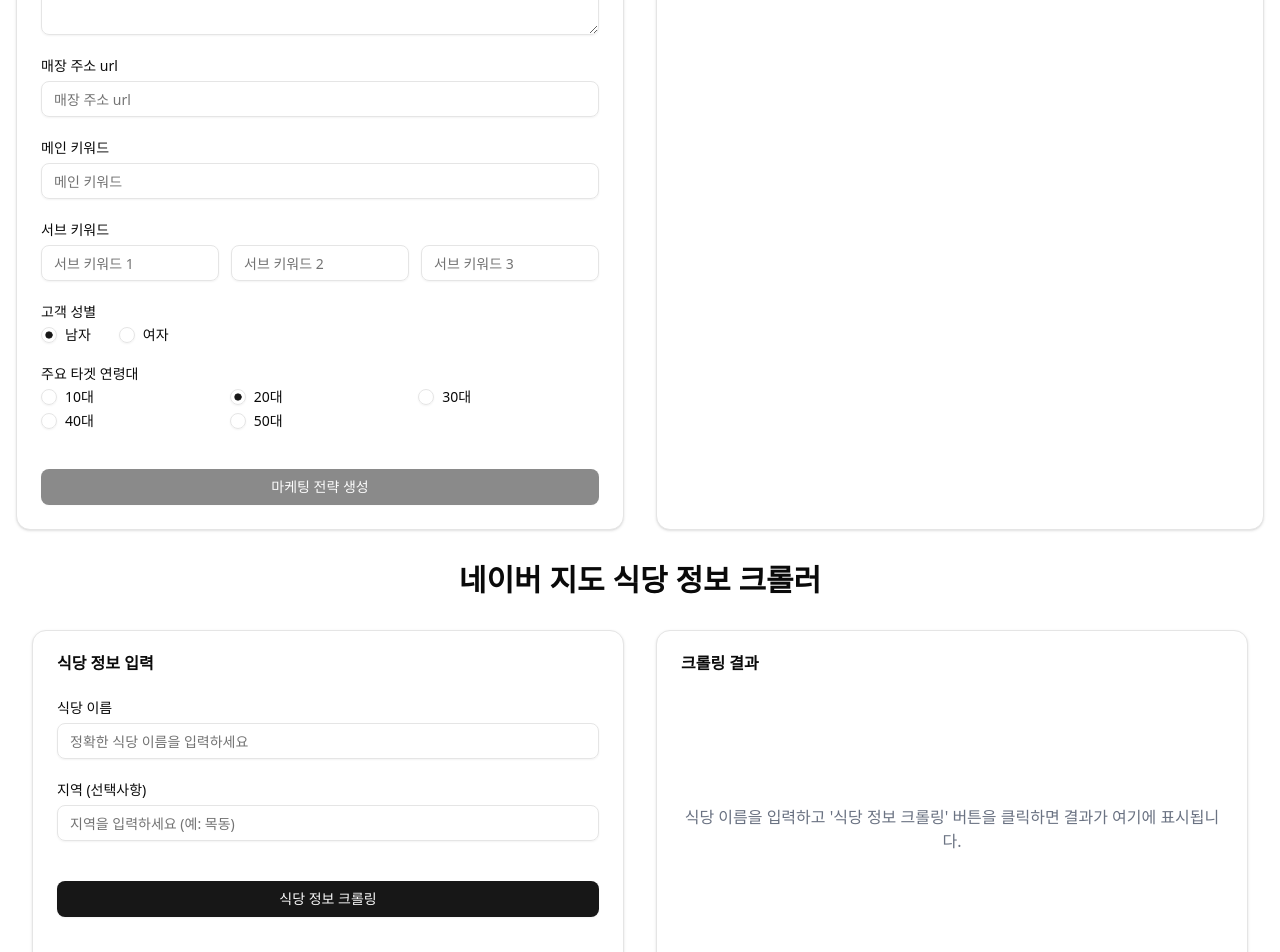
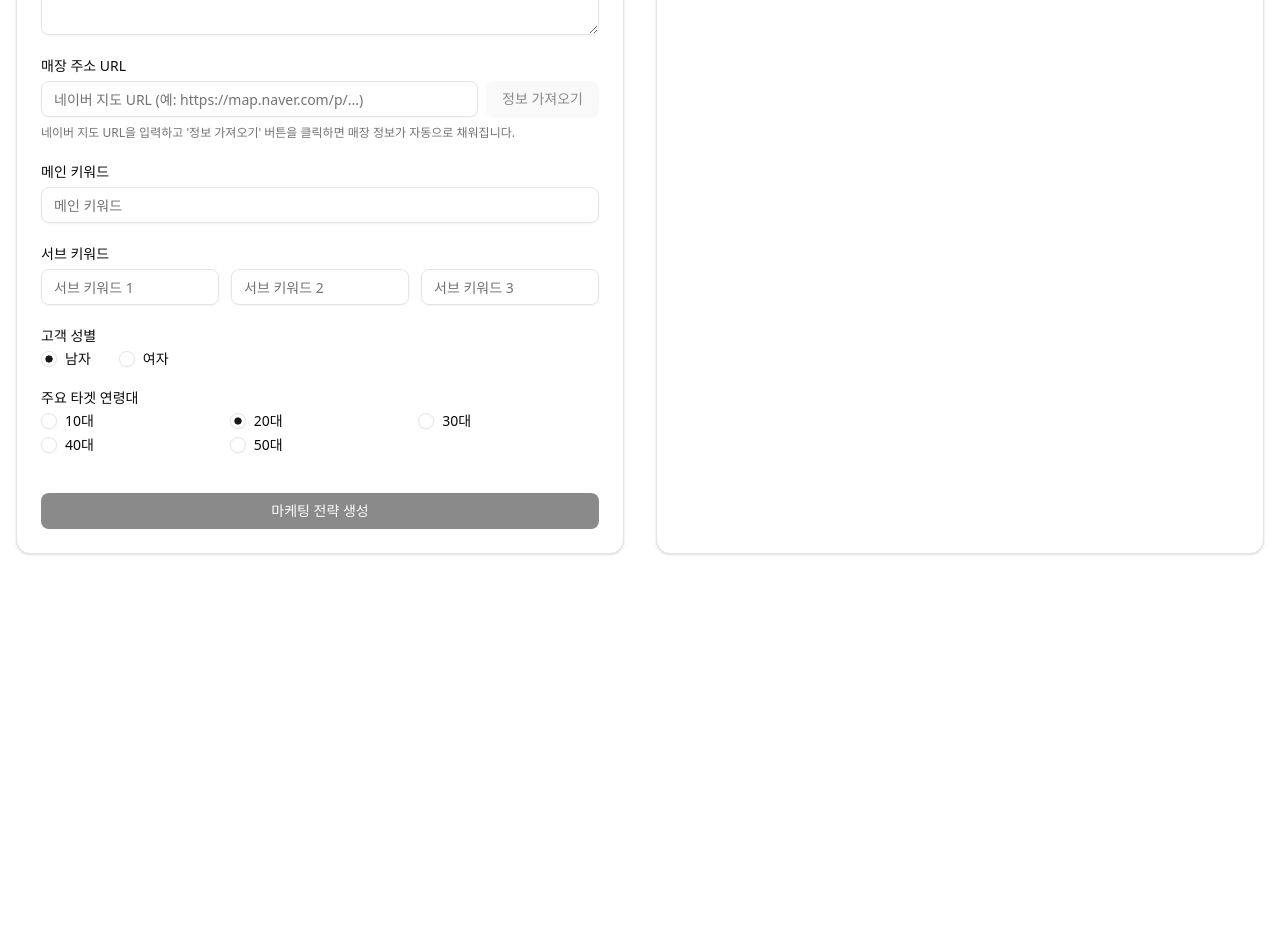
Before and after one commit to Han-Seung-Chan/AI-Blog, a Next.js app: page / in a window 1280 px wide. Shown: the part 320-1272 px from the top of the page. After the commit the page ends 906 px from the top, so only its background shows below. Built offline with nearby package versions, Linux system fonts and the light colour scheme.

Commit message:
feat: Combining AI and crawling

```diff
--- a/src/app/api/crawler/route.ts
+++ b/src/app/api/crawler/route.ts
@@ -1,16 +1,8 @@
 import { NextRequest, NextResponse } from "next/server";
 import puppeteer from "puppeteer";
 
-// 크롤링 상태 추적용 카운터
-let noPlaces = 0;
-
-async function crawlRestaurantInfo(
-  restaurantName: string,
-  location: string = "",
-) {
-  // 기본 데이터 구조 설정
+async function crawlRestaurantInfo(url: string) {
   const data = {
-    name: restaurantName,
     introduction: "",
     status: "success",
   };
@@ -28,12 +20,6 @@ async function crawlRestaurantInfo(
       "Mozilla/5.0 (Windows NT 10.0; Win64; x64) AppleWebKit/537.36 (KHTML, like Gecko) Chrome/91.0.4472.124 Safari/537.36",
     );
 
-    // 검색어에 지역을 포함하여 정확도를 높임
-    const searchQuery = `${restaurantName} ${location}`;
-    const encodedQuery = encodeURIComponent(searchQuery);
-    const url = `https://map.naver.com/p/search/${encodedQuery}`;
-
-    console.log(`크롤링 시작: ${searchQuery}`);
     await page.goto(url, { waitUntil: "networkidle2", timeout: 60000 });
 
     // iframe 요소를 찾을 때까지 대기
@@ -62,7 +48,6 @@ async function crawlRestaurantInfo(
       try {
         // 정보 탭 클릭 로직 수정
         await page.evaluate(() => {
-          // HTMLAnchorElement로 타입 단언하여 click 메서드에 접근 가능하도록 함
           const infoTabs = Array.from(
             document.querySelectorAll<HTMLAnchorElement>("a.tpj9w._tab-menu"),
           );
@@ -82,7 +67,7 @@ async function crawlRestaurantInfo(
         await new Promise((resolve) => setTimeout(resolve, 1000));
         console.log("정보 탭으로 이동 성공");
 
-        // 소개 텍스트 추출 로직 수정
+        // 소개 텍스트 추출
         const introductionText = await page.evaluate(() => {
           const introElement = document.querySelector(".T8RFa");
           return introElement?.textContent?.trim() || null;
@@ -101,7 +86,6 @@ async function crawlRestaurantInfo(
         console.error("소개 텍스트 추출 실패:", e);
       }
     } catch (e) {
-      noPlaces++;
       data.status = "failed";
       console.error("장소를 찾을 수 없거나 iframe 접근 실패:", e);
     }
@@ -119,7 +103,7 @@ export async function POST(request: NextRequest) {
   try {
     const body = await request.json();
 
-    const result = await crawlRestaurantInfo(body.name, body.location || "");
+    const result = await crawlRestaurantInfo(body.url);
     return NextResponse.json({ success: true, data: result });
   } catch (error: unknown) {
     console.error("API 처리 중 오류:", error);
--- a/src/app/page.tsx
+++ b/src/app/page.tsx
@@ -3,7 +3,6 @@
 import { StoreForm } from "@/components/StoreForm";
 import { ResultDisplay } from "@/components/ResultDisplay";
 import { useGeminiGeneration } from "@/hooks/useGeminiGeneration";
-import CrawlerPage from "@/components/Crawler";
 
 export default function Home() {
   const { result, loading, error, generateContent } = useGeminiGeneration();
@@ -18,8 +17,6 @@ export default function Home() {
         <StoreForm onSubmit={generateContent} isLoading={loading} />
         <ResultDisplay error={error} loading={loading} result={result} />
       </div>
-
-      <CrawlerPage />
     </div>
   );
 }
--- a/src/components/Crawler.tsx
+++ /dev/null
@@ -1,142 +0,0 @@
-"use client";
-
-import { useState } from "react";
-import { Button } from "@/components/ui/button";
-import { Input } from "@/components/ui/input";
-import { Card, CardContent, CardHeader, CardTitle } from "@/components/ui/card";
-import { Label } from "@/components/ui/label";
-import { Loader2 } from "lucide-react";
-
-export default function CrawlerPage() {
-  const [restaurantName, setRestaurantName] = useState("");
-  const [location, setLocation] = useState("");
-  const [loading, setLoading] = useState(false);
-  const [result, setResult] = useState<any>(null);
-  const [error, setError] = useState("");
-
-  const handleCrawlSingle = async () => {
-    if (!restaurantName) {
-      setError("식당 이름을 입력해주세요");
-      return;
-    }
-
-    setLoading(true);
-    setError("");
-    setResult(null);
-
-    try {
-      const res = await fetch("/api/crawler", {
-        method: "POST",
-        headers: {
-          "Content-Type": "application/json",
-        },
-        body: JSON.stringify({
-          type: "single",
-          name: restaurantName,
-          location: location,
-        }),
-      });
-
-      const data = await res.json();
-
-      if (!res.ok) {
-        throw new Error(data.error || "크롤링 처리 중 오류가 발생했습니다");
-      }
-
-      setResult(data.data);
-    } catch (error) {
-      console.error("오류:", error);
-      setError(
-        error instanceof Error
-          ? error.message
-          : "오류가 발생했습니다. 다시 시도해 주세요.",
-      );
-    } finally {
-      setLoading(false);
-    }
-  };
-
-  return (
-    <div className="container mx-auto px-4 py-8">
-      <h1 className="mb-8 text-center text-3xl font-bold">
-        네이버 지도 식당 정보 크롤러
-      </h1>
-
-      <div className="grid grid-cols-1 gap-8 md:grid-cols-2">
-        <Card>
-          <CardHeader>
-            <CardTitle>식당 정보 입력</CardTitle>
-          </CardHeader>
-          <CardContent className="space-y-6">
-            <div className="space-y-2">
-              <Label htmlFor="restaurantName">식당 이름</Label>
-              <Input
-                id="restaurantName"
-                value={restaurantName}
-                onChange={(e) => setRestaurantName(e.target.value)}
-                placeholder="정확한 식당 이름을 입력하세요"
-              />
-            </div>
-
-            <div className="space-y-2">
-              <Label htmlFor="location">지역 (선택사항)</Label>
-              <Input
-                id="location"
-                value={location}
-                onChange={(e) => setLocation(e.target.value)}
-                placeholder="지역을 입력하세요 (예: 목동)"
-              />
-            </div>
-
-            <Button
-              className="mt-4 w-full"
-              onClick={handleCrawlSingle}
-              disabled={loading}
-            >
-              {loading ? (
-                <>
-                  <Loader2 className="mr-2 h-4 w-4 animate-spin" />
-                  크롤링 중...
-                </>
-              ) : (
-                "식당 정보 크롤링"
-              )}
-            </Button>
-          </CardContent>
-        </Card>
-
-        <Card>
-          <CardHeader>
-            <CardTitle>크롤링 결과</CardTitle>
-          </CardHeader>
-          <CardContent>
-            {error ? (
-              <div className="rounded-md bg-red-50 p-4 text-red-700">
-                {error}
-              </div>
-            ) : loading ? (
-              <div className="flex h-64 items-center justify-center">
-                <Loader2 className="h-8 w-8 animate-spin text-gray-400" />
-              </div>
-            ) : result ? (
-              <div className="space-y-4">
-                <div>
-                  <h3 className="font-semibold">식당 정보</h3>
-                  <p>이름: {result.name}</p>
-                  <p>상세정보: {result.introduction || "정보 없음"}</p>
-                </div>
-              </div>
-            ) : (
-              <div className="flex h-64 items-center justify-center text-center text-gray-500">
-                <p>
-                  식당 이름을 입력하고 '식당 정보 크롤링' 버튼을 클릭하면 결과가
-                  여기에 표시됩니다.
-                </p>
-              </div>
-            )}
-          </CardContent>
-        </Card>
-      </div>
-    </div>
-  );
-}
--- a/src/components/ResultDisplay.tsx
+++ b/src/components/ResultDisplay.tsx
@@ -21,7 +21,7 @@ export function ResultDisplay({ error, loading, result }: ResultDisplayProps) {
             <Loader2 className="h-8 w-8 animate-spin text-gray-400" />
           </div>
         ) : result ? (
-          <div className="max-h-[600px] min-h-64 overflow-auto rounded-md bg-gray-50 p-4 break-words whitespace-pre-wrap">
+          <div className="overflow-auto rounded-md bg-gray-50 p-4 break-words whitespace-pre-wrap">
             {result}
           </div>
         ) : (
--- a/src/components/StoreForm.tsx
+++ b/src/components/StoreForm.tsx
@@ -26,6 +26,9 @@ export function StoreForm({ onSubmit, isLoading }: StoreFormProps) {
     ageGroup: "20s",
   });
 
+  const [isCrawling, setIsCrawling] = useState(false);
+  const [crawlError, setCrawlError] = useState("");
+
   const handleInputChange = (
     e: React.ChangeEvent<HTMLInputElement | HTMLTextAreaElement>,
   ) => {
@@ -41,6 +44,54 @@ export function StoreForm({ onSubmit, isLoading }: StoreFormProps) {
 
   const handleRadioChange = (name: string, value: string) => {
     setFormData({ ...formData, [name]: value });
+  };
+
+  const handleCrawlStoreInfo = async () => {
+    // URL 필드 확인
+    if (!formData.storeURL) {
+      setCrawlError("매장 URL을 입력해주세요");
+      return;
+    }
+
+    setCrawlError("");
+    setIsCrawling(true);
+
+    try {
+      const res = await fetch("/api/crawler", {
+        method: "POST",
+        headers: {
+          "Content-Type": "application/json",
+        },
+        body: JSON.stringify({
+          url: formData.storeURL,
+        }),
+      });
+
+      const data = await res.json();
+
+      if (!res.ok) {
+        throw new Error(data.error || "크롤링 처리 중 오류가 발생했습니다");
+      }
+
+      if (data.data && data.data.introduction) {
+        // 크롤링한 정보를 상세정보 필드에 채우기
+        setFormData({
+          ...formData,
+          storeDetails: data.data.introduction,
+        });
+      } else {
+        setCrawlError("매장 정보를 찾을 수 없습니다");
+      }
+    } catch (error) {
+      console.error("크롤링 오류:", error);
+      setCrawlError(
+        error instanceof Error
+          ? error.message
+          : "오류가 발생했습니다. 다시 시도해 주세요.",
+      );
+    } finally {
+      setIsCrawling(false);
+    }
   };
 
   const handleSubmit = () => {
@@ -70,7 +121,7 @@ export function StoreForm({ onSubmit, isLoading }: StoreFormProps) {
           <Textarea
             id="storeDetails"
             name="storeDetails"
-            placeholder="매장에 대한 상세 설명을 입력하세요"
+            placeholder="매장에 대한 상세 설명을 입력하세요 (또는 '정보 가져오기' 버튼을 눌러 자동으로 가져오세요)"
             value={formData.storeDetails}
             onChange={handleInputChange}
             className="min-h-20"
@@ -78,15 +129,39 @@ export function StoreForm({ onSubmit, isLoading }: StoreFormProps) {
         </div>
 
         <div className="space-y-2">
-          <Label htmlFor="storeURL">매장 주소 url</Label>
+          <Label htmlFor="storeURL">매장 주소 URL</Label>
+          <div className="flex gap-2">
             <Input
               id="storeURL"
               name="storeURL"
               type="text"
-            placeholder="매장 주소 url"
+              placeholder="네이버 지도 URL (예: https://map.naver.com/p/...)"
               value={formData.storeURL}
               onChange={handleInputChange}
+              className="flex-1"
             />
+            <Button
+              onClick={handleCrawlStoreInfo}
+              disabled={isCrawling || !formData.storeURL}
+              variant="secondary"
+            >
+              {isCrawling ? (
+                <>
+                  <Loader2 className="mr-2 h-4 w-4 animate-spin" />
+                  정보 가져오는 중...
+                </>
+              ) : (
+                "정보 가져오기"
+              )}
+            </Button>
+          </div>
+          {crawlError && (
+            <p className="text-destructive mt-1 text-sm">{crawlError}</p>
+          )}
+          <p className="text-muted-foreground text-xs">
+            네이버 지도 URL을 입력하고 '정보 가져오기' 버튼을 클릭하면 매장
+            정보가 자동으로 채워집니다.
+          </p>
         </div>
 
         <div className="space-y-2">
```
Lines whose indentation alone changed are shown as unchanged.
